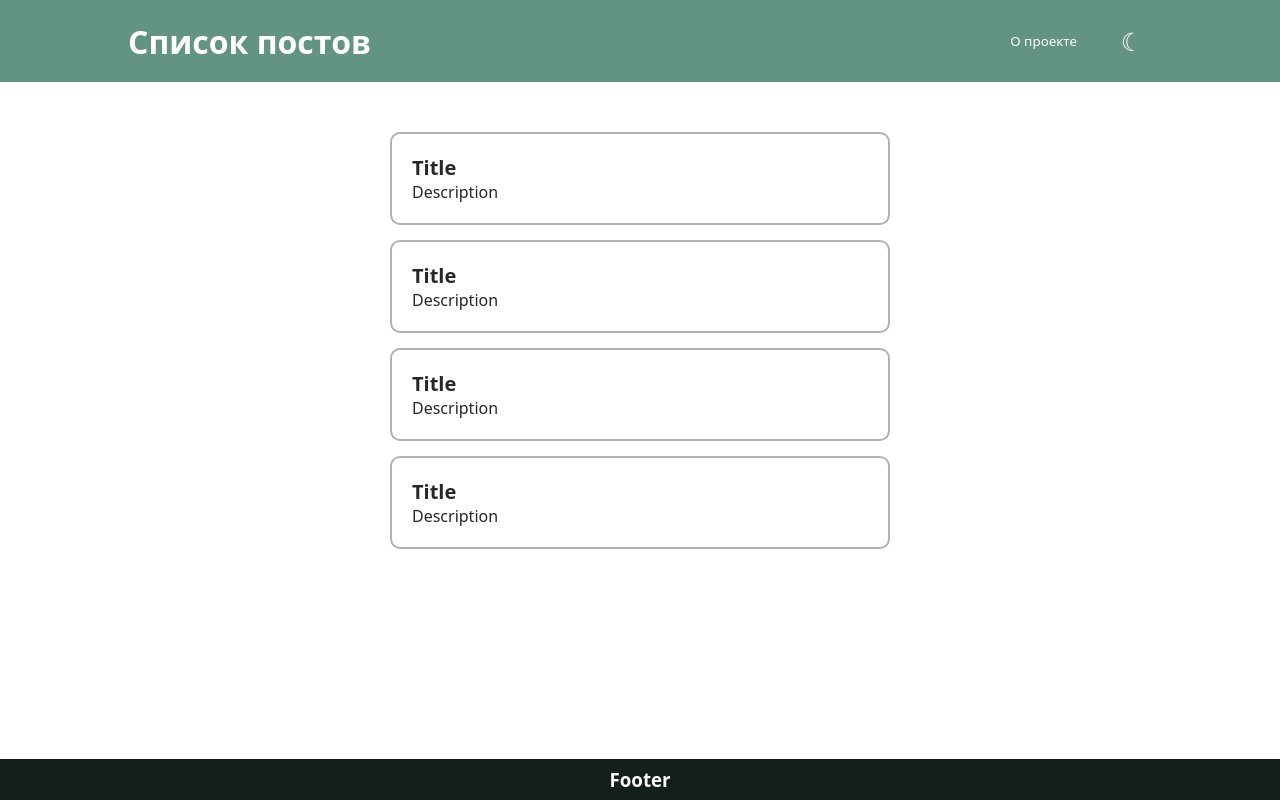
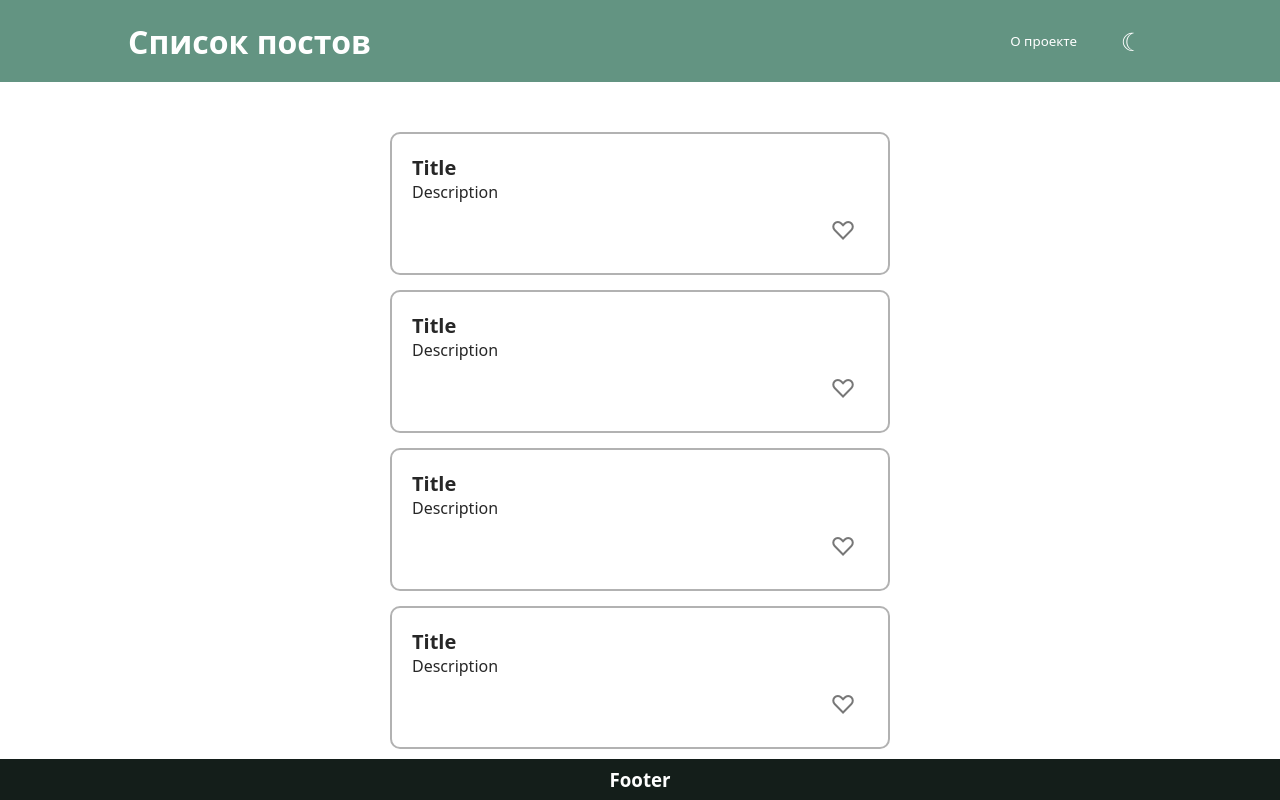
Before and after one commit to NickEv0209/React-intensive, a React (Vite) app: page / in a window 1280 px wide. Built offline with nearby package versions, Linux system fonts and the light colour scheme.

Commit message:
Added like button for PostCard

```diff
--- a/src/App/App.css
+++ b/src/App/App.css
@@ -13,7 +13,7 @@
   --secondary-color: #304c5a;
   --font-color: #e7e7e7;
   --inverse-font-color: #fff;
-  --button-hover-color: #00000030;
+  --button-hover-color: #ffffff30;
 }
 
 * {
--- a/src/entities/post/ui/PostCard.module.css
+++ b/src/entities/post/ui/PostCard.module.css
@@ -1,4 +1,6 @@
 .postCard {
+  display: flex;
+  flex-direction: column;
   width: 500px;
   height: fit-content;
   padding: 20px;
@@ -14,3 +16,18 @@
 .postDescription {
   color: var(--font-color);
 }
+
+.btn {
+  align-self: end;
+  width: 50px;
+  height: 50px;
+  font-size: 25px;
+  padding: 10px;
+  border-radius: 50px;
+  background: none;
+  color: rgb(119, 119, 119);
+}
+
+.likedBtn {
+  color: var(--primary-color);
+}
--- a/src/entities/post/ui/PostCard.tsx
+++ b/src/entities/post/ui/PostCard.tsx
@@ -1,3 +1,6 @@
+import { useState } from "react";
+
+import Button from "@/shared/ui/Button/Button";
 import type { PostType } from "../model/types";
 
 import styles from "./PostCard.module.css";
@@ -6,10 +9,24 @@ interface PostCardProps {
 }
 
 const PostCard = ({ post }: PostCardProps) => {
+  const [isLike, setIsLike] = useState(false);
+
+  const toggleLike = () => {
+    setIsLike(!isLike);
+  };
+
   return (
     <div className={styles.postCard}>
       <h3 className={styles.postTitle}>{post.title}</h3>
       <p className={styles.postDescription}>{post.description}</p>
+      <Button
+        className={
+          isLike ? `${styles.btn} ${styles.likedBtn}` : `${styles.btn}`
+        }
+        onClick={toggleLike}
+      >
+        {isLike ? "♥︎" : "♡"}
+      </Button>
     </div>
   );
 };
```
